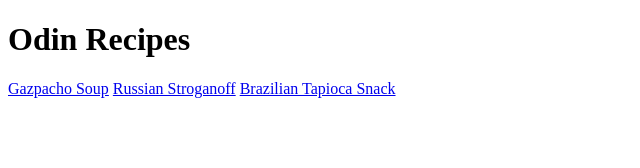
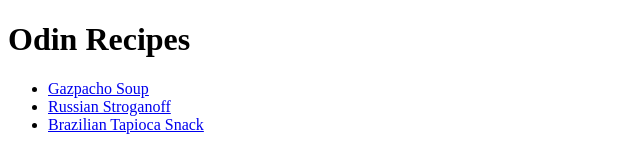
Before and after one commit to iaraflaminio/odin-foundations, a plain HTML site: page index.html in a window 1280 px wide. Shown: the whole page, without its empty margins (0-640 px from the left). Drawn offline with Linux system fonts and the light colour scheme.

Commit message:
fixing the display of the recipes by including them in a ul list

```diff
--- a/index.html
+++ b/index.html
@@ -7,8 +7,11 @@
 </head>
 <body>
     <h1>Odin Recipes</h1>
-    <a href="./recipes/gazpacho.html">Gazpacho Soup</a>
-    <a href="./recipes/stroganoff.html">Russian Stroganoff</a>
-    <a href="./recipes/tapioca.html">Brazilian Tapioca Snack</a>
+    <ul>
+        <li><a href="./recipes/gazpacho.html">Gazpacho Soup</a></li>
+        <li><a href="./recipes/stroganoff.html">Russian Stroganoff</a></li>
+        <li><a href="./recipes/tapioca.html">Brazilian Tapioca Snack</a></li>
+    </ul>
+
 </body>
 </html>
```
